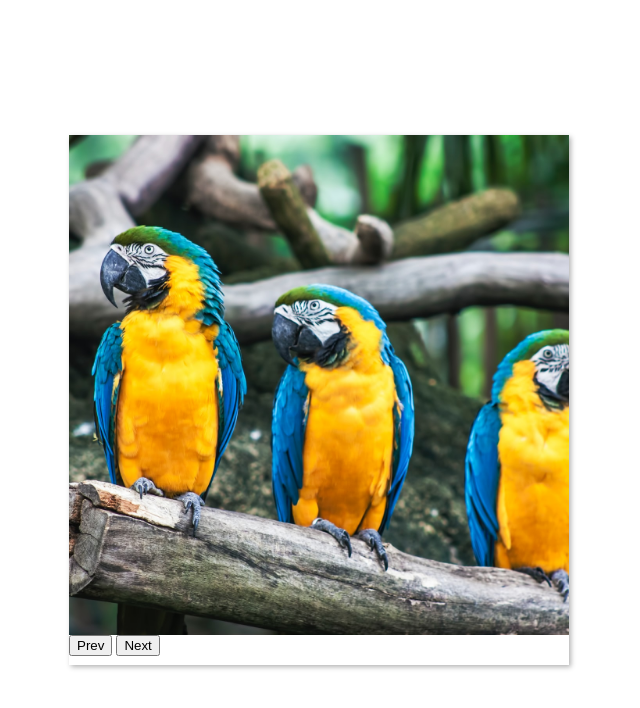
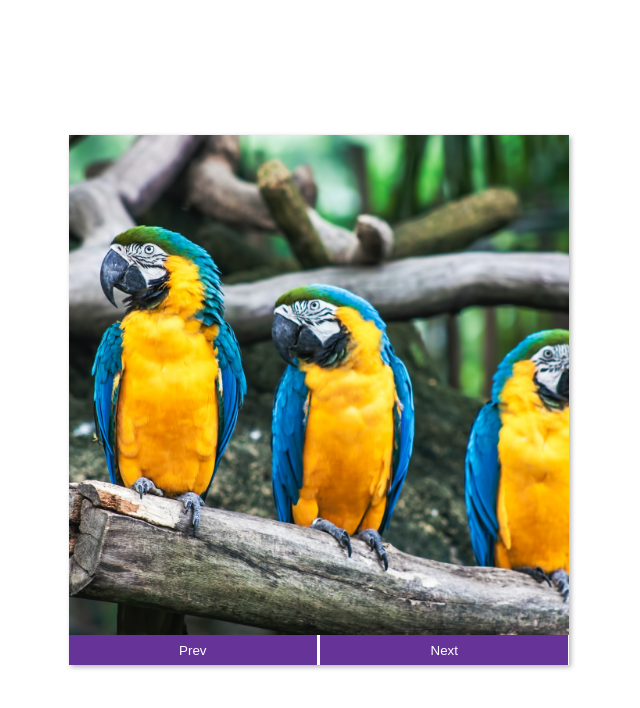
Before and after one commit to eemansayed/image-carousel, a plain HTML site: page index.html in a window 1280 px wide. Shown: the whole page, without its empty margins (321-961 px from the left). Drawn offline with Linux system fonts and the light colour scheme.

Commit message:
add styles to class btn

```diff
--- a/style.css
+++ b/style.css
@@ -36,3 +36,12 @@ img {
   display:flex;
   justify-content: space-between;
 }
+
+.btn {
+  background-color: rebeccapurple;
+  color: #fff;
+  border: none;
+  padding: 0.5rem;
+  cursor: pointer;
+  width: 49.5%;
+}
```
